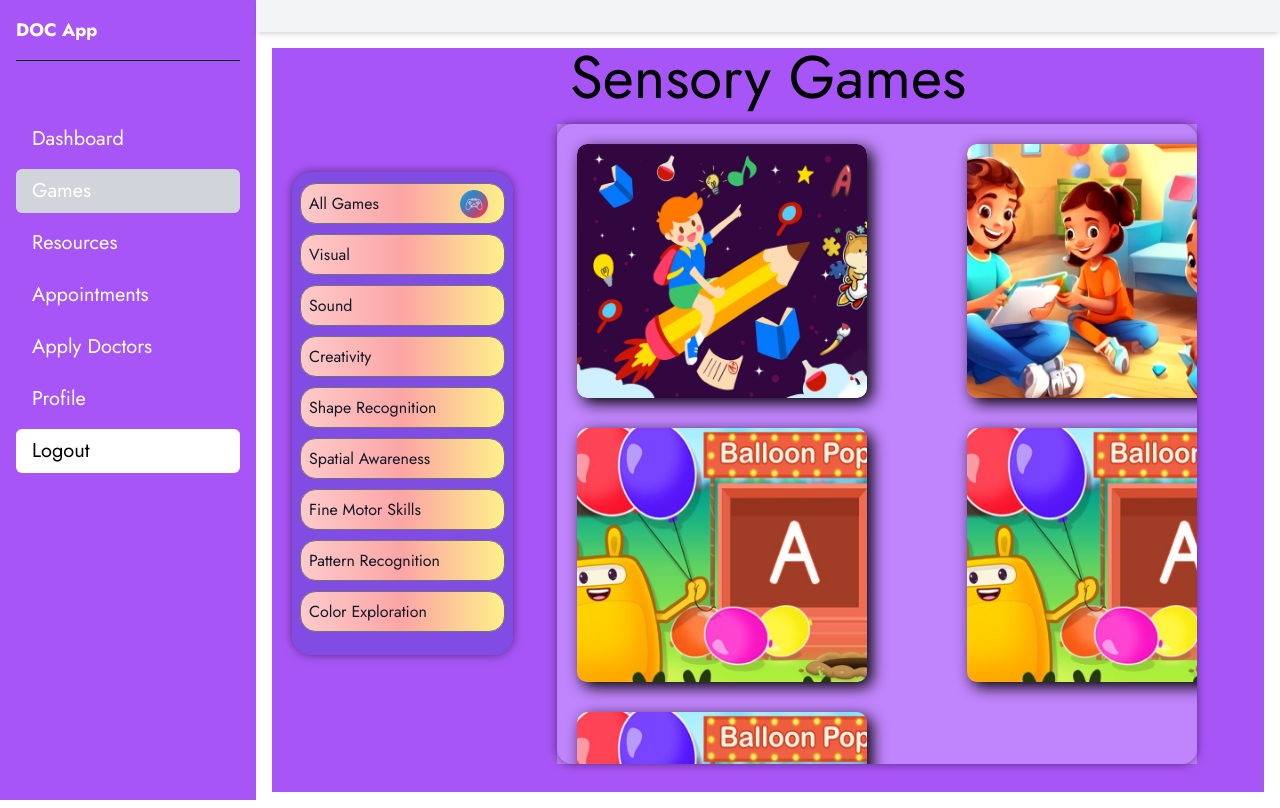
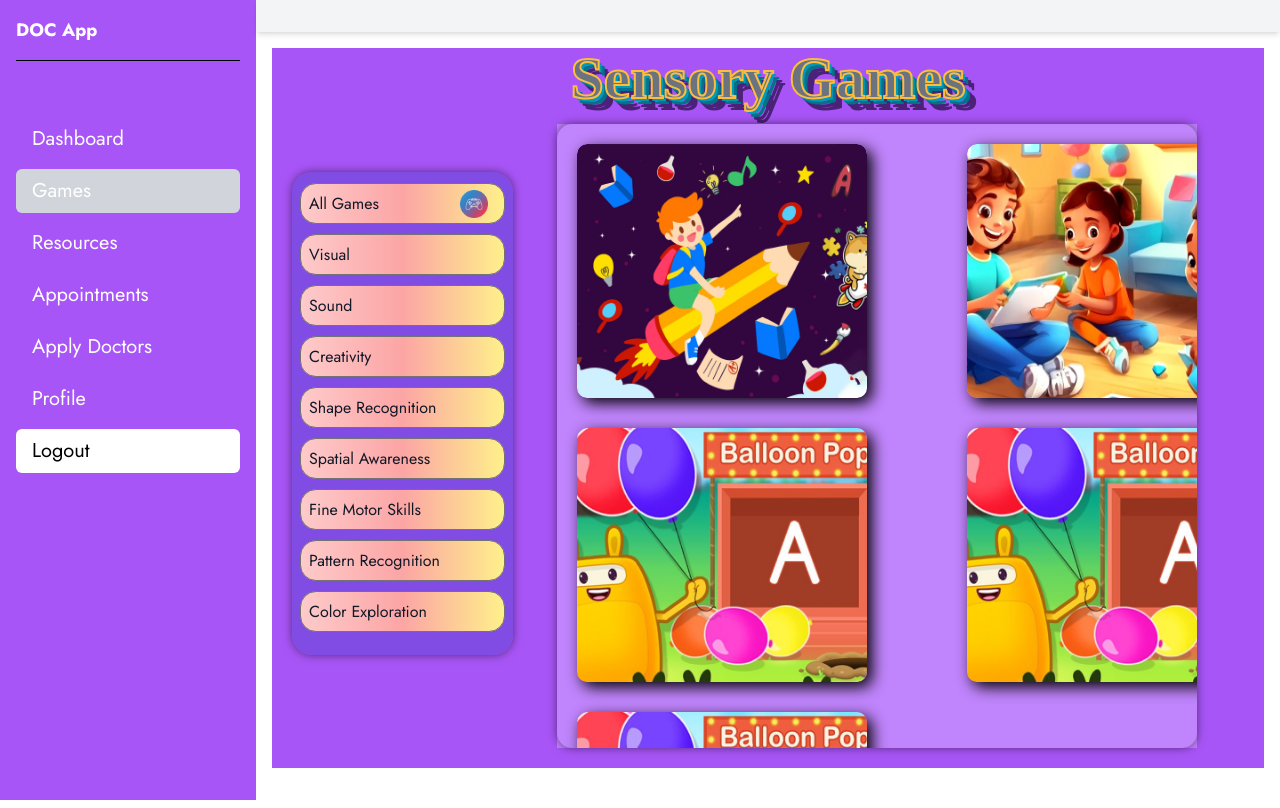
Before and after one commit to ushandissanayaka/Sensory-journey-project-HackX, a React (Vite) app in the folder client/: page /user/Games in a window 1280 px wide. Built offline with nearby package versions, Linux system fonts and the light colour scheme; no server answers; sample sign-in values are in the browser's storage.

Commit message:
updated user/games

```diff
--- a/client/src/components/Games/GameCard.css
+++ b/client/src/components/Games/GameCard.css
@@ -6,6 +6,7 @@
     width: 100%;
     min-width: 290px;
     min-height: 254px;
+    max-height: 254px;
     height: 100%;
 }
 
--- a/client/src/components/Games/GameView.css
+++ b/client/src/components/Games/GameView.css
@@ -4,8 +4,8 @@
     position: relative;
     justify-content: center;
     align-items: center;
-    height: 80vh; /* Full viewport height to center vertically */
-    width: 50vw;
+    height: 100%; /* Full viewport height to center vertically */
+    width: 100%;
 
     background-color: #c084fc;
     ;
--- a/client/src/components/Games/Games.css
+++ b/client/src/components/Games/Games.css
@@ -20,5 +20,7 @@
     position: relative;
     top: 15vh;
     left: 10vw;
+    width: 50vw;
+    height: 80vh;
 
 }
--- a/client/src/index.css
+++ b/client/src/index.css
@@ -1,3 +1,4 @@
 @tailwind base;
 @tailwind components;
 @tailwind utilities;
+@import url('https://fonts.googleapis.com/css2?family=Sedgwick+Ave+Display&display=swap');
--- a/client/src/pages/user/UserGames.css
+++ b/client/src/pages/user/UserGames.css
@@ -10,6 +10,18 @@
         position: relative;
         top:2vh;
         left: 5vw;
+        width: 50vw;
+        height: 78vh;
 
 
 }
+.head{
+    text-shadow:
+    3px 3px 0px #019ab9,   /* Blue Shadow */
+    6px 6px 0px #017289,   /* Blue Shadow (deeper) */
+    9px 9px 0px #4c2179,   /* Purple Shadow */
+    12px 12px 0px #4c2179; /* Purple Shadow (deeper) */
+
+  /* Optional: Outer yellow stroke */
+  -webkit-text-stroke: 2px #fcbd3f; /* Yellow border */
+}
--- a/client/src/pages/user/UserGames.jsx
+++ b/client/src/pages/user/UserGames.jsx
@@ -7,8 +7,9 @@ const UserGames = () => {
   const [selectedTag,setSelectedTag]=useState(null);
   return (
     <Layout children={
-      <div className='w-100vw  bg-purple-500' style={{height:'93vh'}}>
-        <h1 className='text-6xl text-center' style={{}}>Sensory Games</h1>
+
+      <div className='w-full  bg-purple-500' style={{height:'90vh'}}>
+        <h1 className='head text-6xl font-semibold text-gray-500   text-center font-sedgwick' >Sensory Games</h1>
         <div className='filling'>
 
             <div className='relative left-5 h-fit w-fit top-16  '><FrameWrapper className='' selectedTag={selectedTag} setSelectedTag={setSelectedTag} /></div>
--- a/client/tailwind.config.js
+++ b/client/tailwind.config.js
@@ -12,6 +12,9 @@ export default {
         "tartiary": "#A17EED",
         "pink": "#F6A4E9"
 
+      },
+      fontFamily: {
+        sedgwick: ['"Sedgwick Ave Display"', 'cursive'],
       }
     },
   },
```
